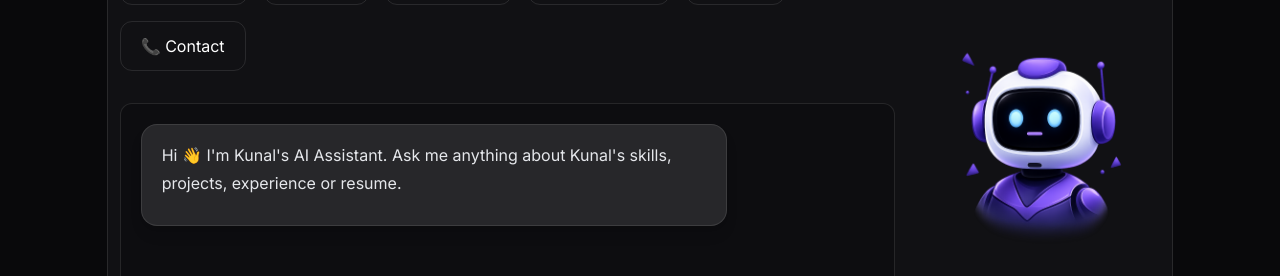
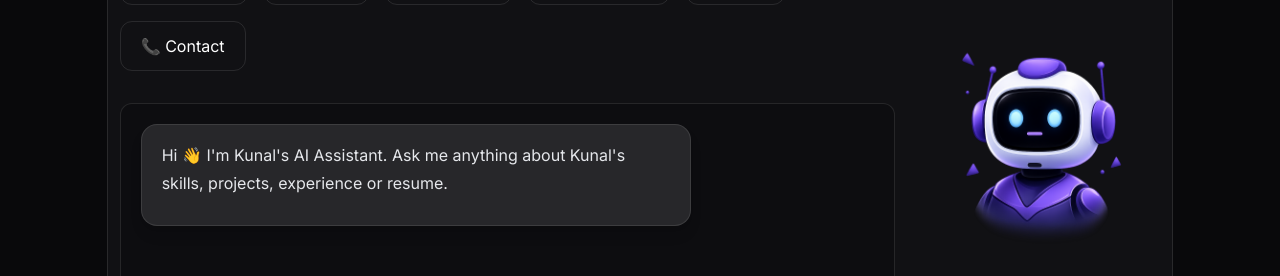
Before and after one commit to Kunal72004/myPortfolio, a React (Vite) app: page / in a window 1280 px wide. Shown: the part 3040-3316 px from the top of the page. Built offline with nearby package versions, Linux system fonts and the light colour scheme.

Commit message:
some changes in chatBubble file

```diff
--- a/src/components/ChatBubble.jsx
+++ b/src/components/ChatBubble.jsx
@@ -17,15 +17,27 @@ const ChatBubble = ({ message }) => {
       }`}
     >
       <div
-        className={`max-w-[95%]
-sm:max-w-[90%]
-lg:max-w-[80%]
-wrap-break-word
-overflow-hidden rounded-2xl px-5 py-4 text-sm md:text-base shadow-lg ${
-          message.type === "user"
-            ? "bg-gradient-to-r from-violet-600 to-indigo-600 text-white"
-            : "bg-zinc-800 border border-white/10 text-gray-100"
-        }`}
+        className={`
+w-fit
+max-w-[85%]
+sm:max-w-[80%]
+lg:max-w-[75%]
+rounded-2xl
+px-3
+py-3
+sm:px-5
+sm:py-4
+text-[15px]
+sm:text-base
+shadow-lg
+break-words
+overflow-hidden
+${
+  message.type === "user"
+    ? "bg-gradient-to-r from-violet-600 to-indigo-600 text-white"
+    : "bg-zinc-800 border border-white/10 text-gray-100"
+}
+`}
       >
         {message.type === "user" ? (
           <p className="leading-7 whitespace-pre-wrap">{message.text}</p>
@@ -86,7 +98,7 @@ overflow-hidden rounded-2xl px-5 py-4 text-sm md:text-base shadow-lg ${
 
               table: ({ children }) => (
                 <div className="overflow-x-auto my-4">
-                  <table className="w-full border-collapse border border-gray-700 text-sm">
+                  <table className="min-w-max border-collapse border border-gray-700 text-sm">
                     {children}
                   </table>
                 </div>
```
